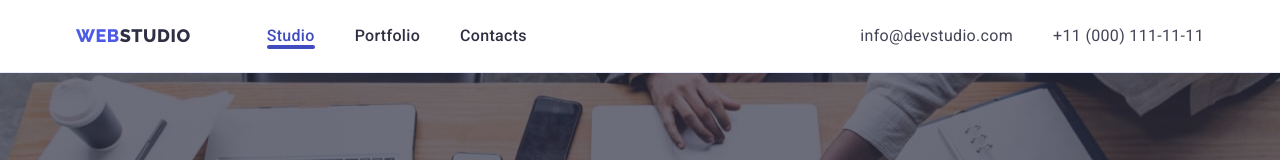
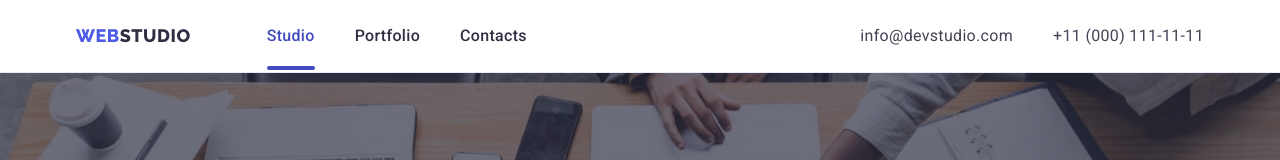
Before and after one commit to TanyaMarchenko/goit-markup-hw-05, a plain HTML site: page index.html in a window 1280 px wide. Shown: the top 160 px of the page. Drawn offline with nearby package versions, Linux system fonts and the light colour scheme.

Commit message:
sixth bug fix

```diff
--- a/css/styles.css
+++ b/css/styles.css
@@ -151,22 +151,17 @@ address {
     align-items: center;
 }
 
-.main-menu-item {
-    color: #404BBF;
+.main-menu-link {
     position: relative;
     transition: color 250ms cubic-bezier(0.4, 0, 0.2, 1);
-}
 
-.main-menu-link {
     padding-top: 24px;
     padding-bottom: 24px;
-}
 
-.main-menu-link.active {
     color: #404BBF;
 }
 
-.active::after {
+.main-menu-link.active::after {
     content: '';
     display: block;
 
@@ -181,9 +176,8 @@ address {
     background-color: #404BBF;
 }
 
-.main-menu-link:hover::after,
-.main-menu-link:focus::after {
-    background-color: #404BBF;
+.main-menu-link.active {
+    color: #404BBF;
 }
 
 /* MENU CONTACTS */
```
